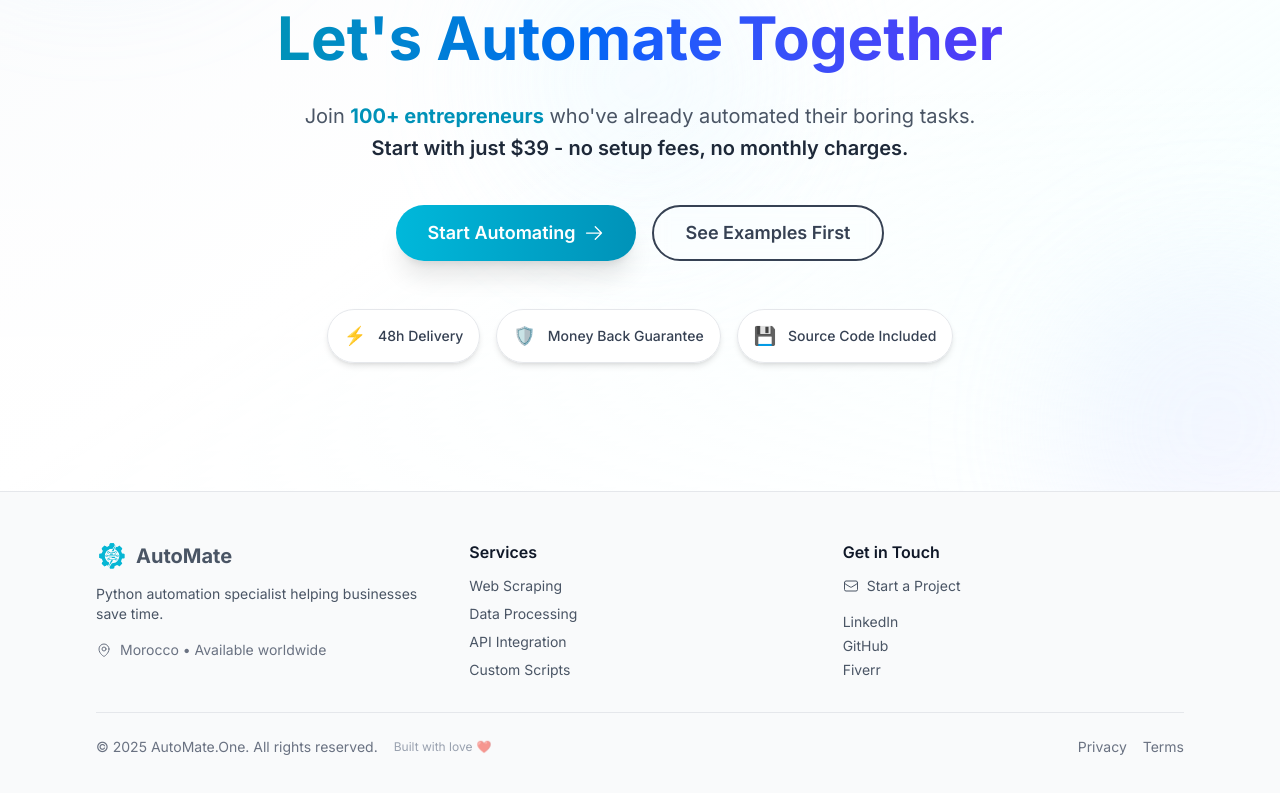
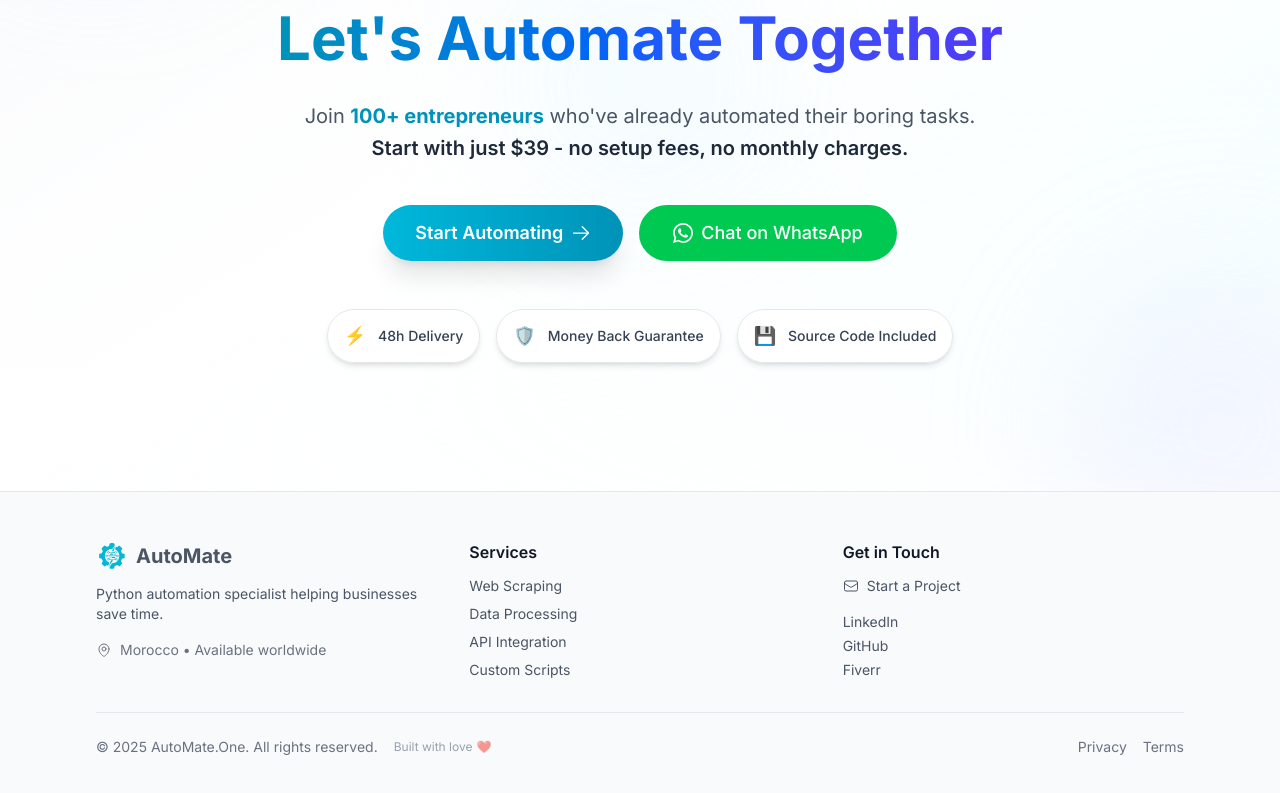
Before and after one commit to haytham10/automate-one, a Next.js app: page / in a window 1280 px wide. Shown: the part 5028-5821 px from the top of the page. Built offline with nearby package versions, Linux system fonts and the light colour scheme.

Commit message:
feat: update CtaSection to include WhatsApp chat button

```diff
--- a/src/components/sections/CtaSection.tsx
+++ b/src/components/sections/CtaSection.tsx
@@ -68,12 +68,16 @@
                 <ArrowRightIcon className="w-5 h-5 ml-2 group-hover:translate-x-1 transition-transform" />
             </Button>
             <Button
-              href="#services"
+              href="https://wa.me/212658377929?text=Hi%20AutoMate.One!%20I'm%20interested%20in%20automating%20my%20business%20processes.%20Can%20you%20help%20me?"
               variant="secondary"
               size="lg"
-              className="border-2 border-gray-700 text-gray-700 hover:bg-white hover:border-cyan-400 hover:text-cyan-600 backdrop-blur-sm text-lg px-8 py-4 font-medium transition-all duration-300 hover:shadow-lg"
+              className="group !border-2 !border-green-500 !bg-green-500 !text-white hover:!bg-green-600 hover:!border-green-600 !backdrop-blur-sm !text-lg !px-8 !py-4 !font-medium transition-all duration-300 hover:shadow-lg hover:scale-[1.02] flex items-center gap-2"
+              external={true}
             >
-              See Examples First
+              <svg className="w-5 h-5 !text-white" viewBox="0 0 24 24" fill="currentColor">
+                <path d="M17.472 14.382c-.297-.149-1.758-.867-2.03-.967-.273-.099-.471-.148-.67.15-.197.297-.767.966-.94 1.164-.173.199-.347.223-.644.075-.297-.15-1.255-.463-2.39-1.475-.883-.788-1.48-1.761-1.653-2.059-.173-.297-.018-.458.13-.606.134-.133.298-.347.446-.52.149-.174.198-.298.298-.497.099-.198.05-.371-.025-.52-.075-.149-.669-1.612-.916-2.207-.242-.579-.487-.5-.669-.51-.173-.008-.371-.01-.57-.01-.198 0-.52.074-.792.372-.272.297-1.04 1.016-1.04 2.479 0 1.462 1.065 2.875 1.213 3.074.149.198 2.096 3.2 5.077 4.487.709.306 1.262.489 1.694.625.712.227 1.36.195 1.871.118.571-.085 1.758-.719 2.006-1.413.248-.694.248-1.289.173-1.413-.074-.124-.272-.198-.57-.347m-5.421 7.403h-.004a9.87 9.87 0 01-5.031-1.378l-.361-.214-3.741.982.998-3.648-.235-.374a9.86 9.86 0 01-1.51-5.26c.001-5.45 4.436-9.884 9.888-9.884 2.64 0 5.122 1.03 6.988 2.898a9.825 9.825 0 012.893 6.994c-.003 5.45-4.437 9.884-9.885 9.884m8.413-18.297A11.815 11.815 0 0012.05 0C5.495 0 .16 5.335.157 11.892c0 2.096.547 4.142 1.588 5.945L.057 24l6.305-1.654a11.882 11.882 0 005.683 1.448h.005c6.554 0 11.89-5.335 11.893-11.893A11.821 11.821 0 0020.885 3.548"/>
+              </svg>
+              <span className="!text-white">Chat on WhatsApp</span>
             </Button>
           </div>
 
```
